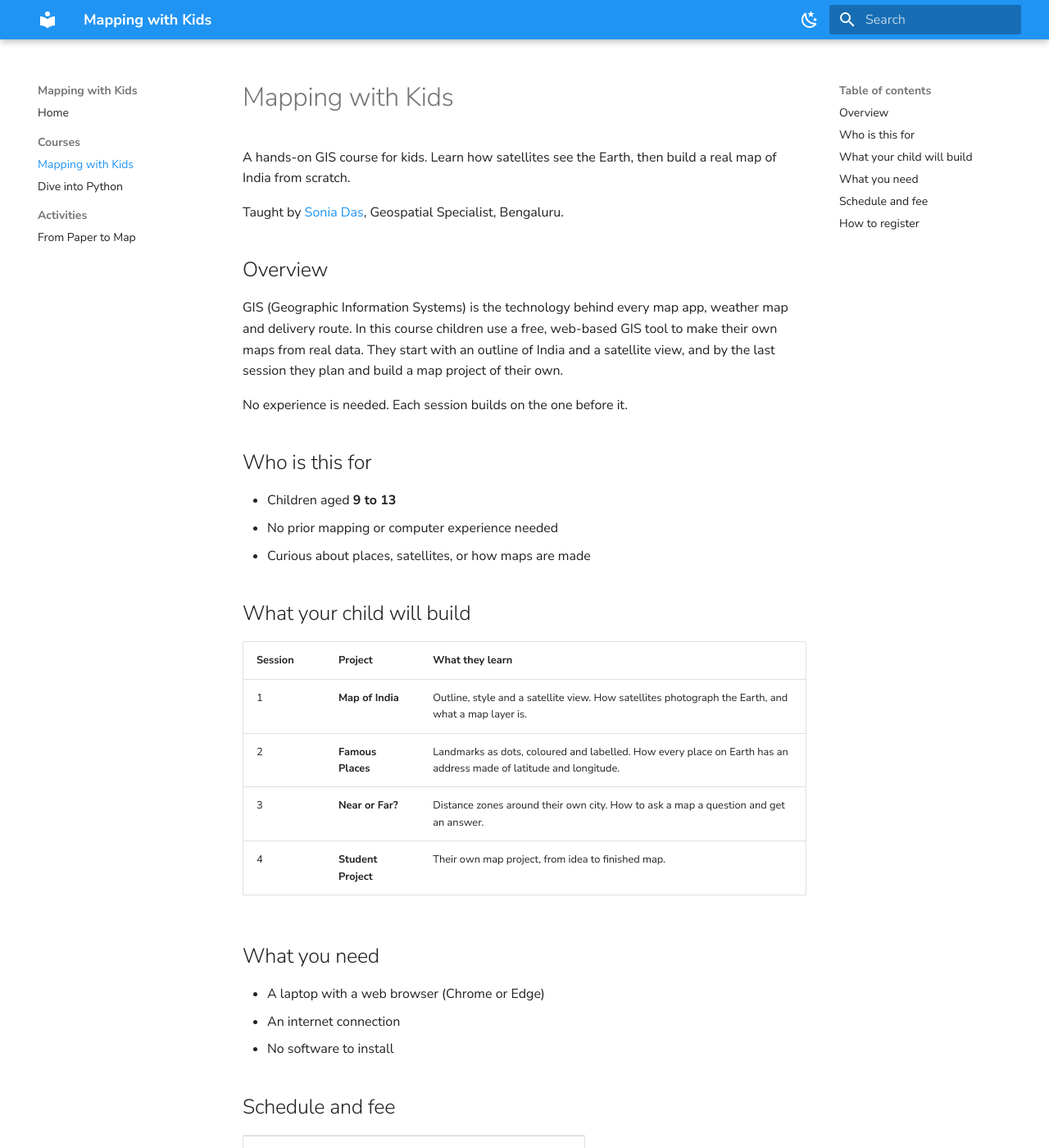
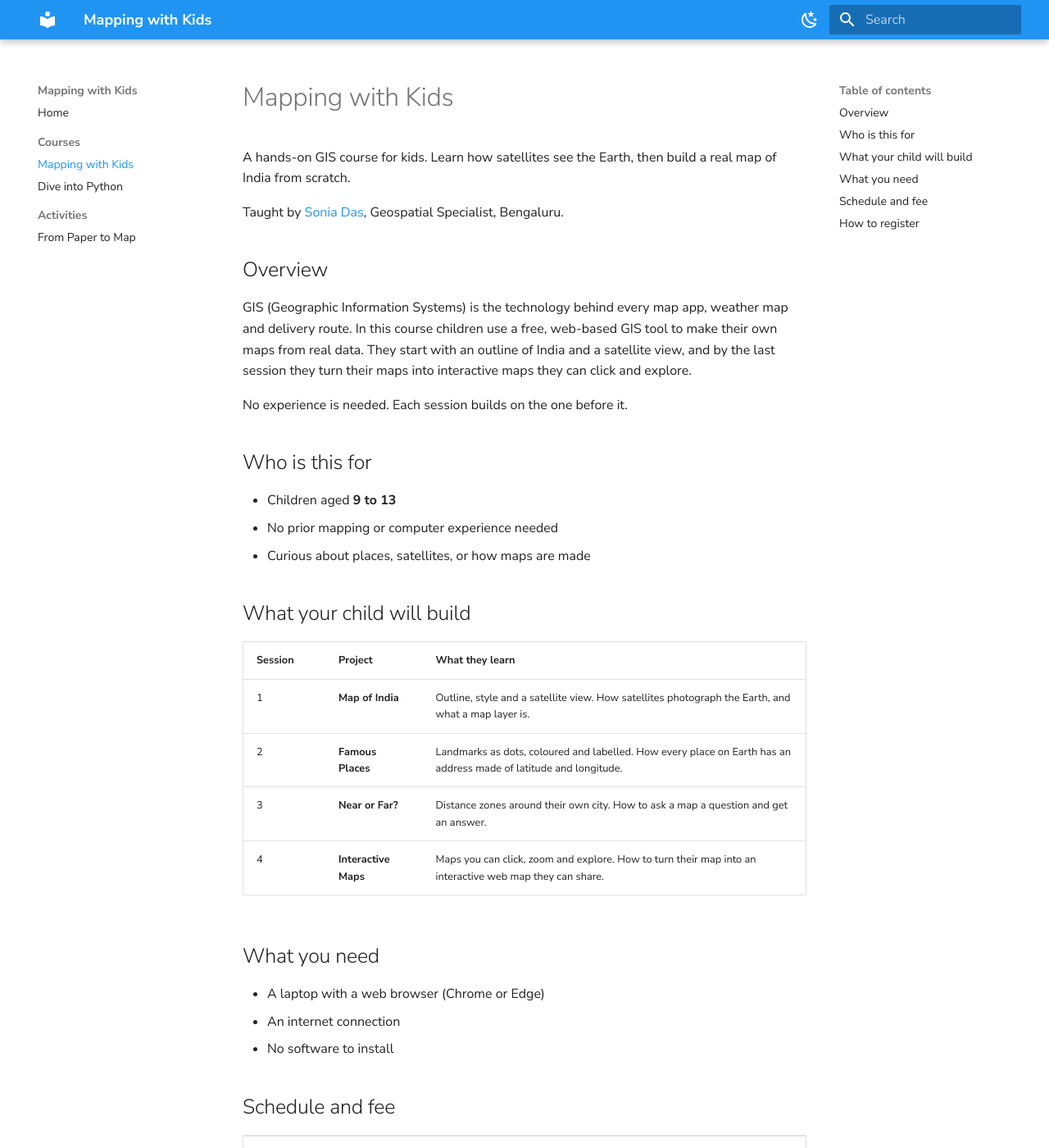
Before and after one commit to soniadas123/mapping-with-kids, an MkDocs documentation site: the page built from docs/courses/mapping-with-kids.md, in a window 1280 px wide and 1400 px high. Shown: the whole window at 82% size. Built offline with MkDocs 1.6.1 and Material for MkDocs 9.7.7, drawn with Linux system fonts in a browser that asks for light colours; some of the changed text lies outside the part shown.

Commit message:
Rename Session 4 to Interactive Maps; clarify mentorship

```diff
--- a/docs/courses/mapping-with-kids.md
+++ b/docs/courses/mapping-with-kids.md
@@ -11,8 +11,8 @@ Specialist, Bengaluru.
 GIS (Geographic Information Systems) is the technology behind every map app,
 weather map and delivery route. In this course children use a free, web-based
 GIS tool to make their own maps from real data. They start with an outline of
-India and a satellite view, and by the last session they plan and build a map
-project of their own.
+India and a satellite view, and by the last session they turn their maps into
+interactive maps they can click and explore.
 
 No experience is needed. Each session builds on the one before it.
 
@@ -29,7 +29,7 @@ No experience is needed. Each session builds on the one before it.
 | 1 | **Map of India** | Outline, style and a satellite view. How satellites photograph the Earth, and what a map layer is. |
 | 2 | **Famous Places** | Landmarks as dots, coloured and labelled. How every place on Earth has an address made of latitude and longitude. |
 | 3 | **Near or Far?** | Distance zones around their own city. How to ask a map a question and get an answer. |
-| 4 | **Student Project** | Their own map project, from idea to finished map. |
+| 4 | **Interactive Maps** | Maps you can click, zoom and explore. How to turn their map into an interactive web map they can share. |
 
 ## What you need
 
@@ -45,7 +45,7 @@ No experience is needed. Each session builds on the one before it.
 | **Starts** | 24 October 2026 |
 | **Ages** | 9 to 13 |
 | **Fee** | Rs 2,000 per child, for all 4 sessions |
-| **Also included** | Lifelong mentorship |
+| **Also included** | Lifelong mentorship for a project of their choice. If your child gets curious about a topic and wants to explore it with maps, I will gladly guide them through it. |
 
 ## How to register
 
```
